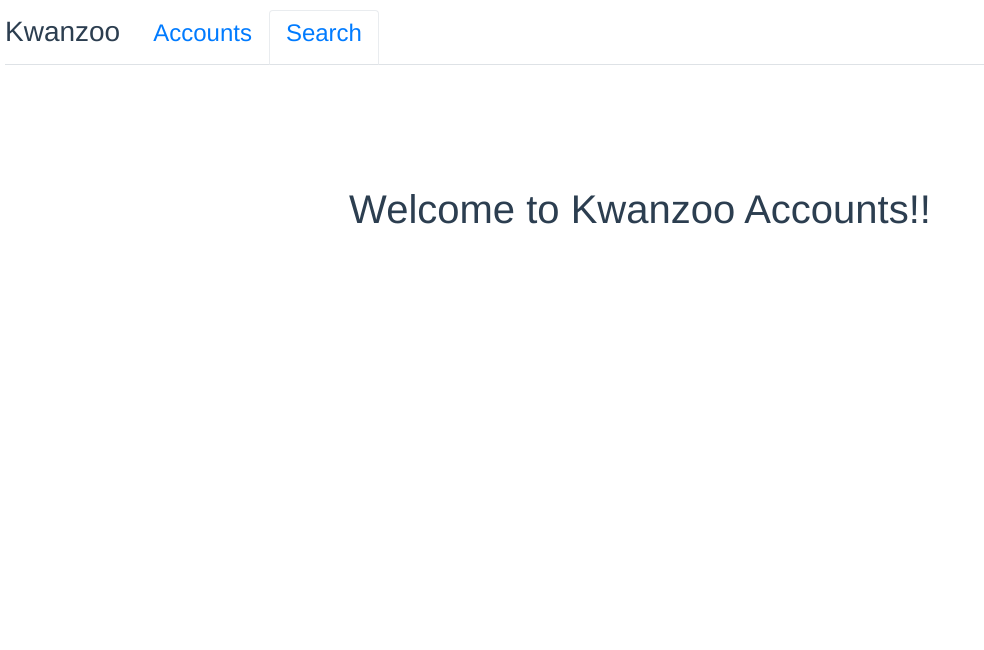
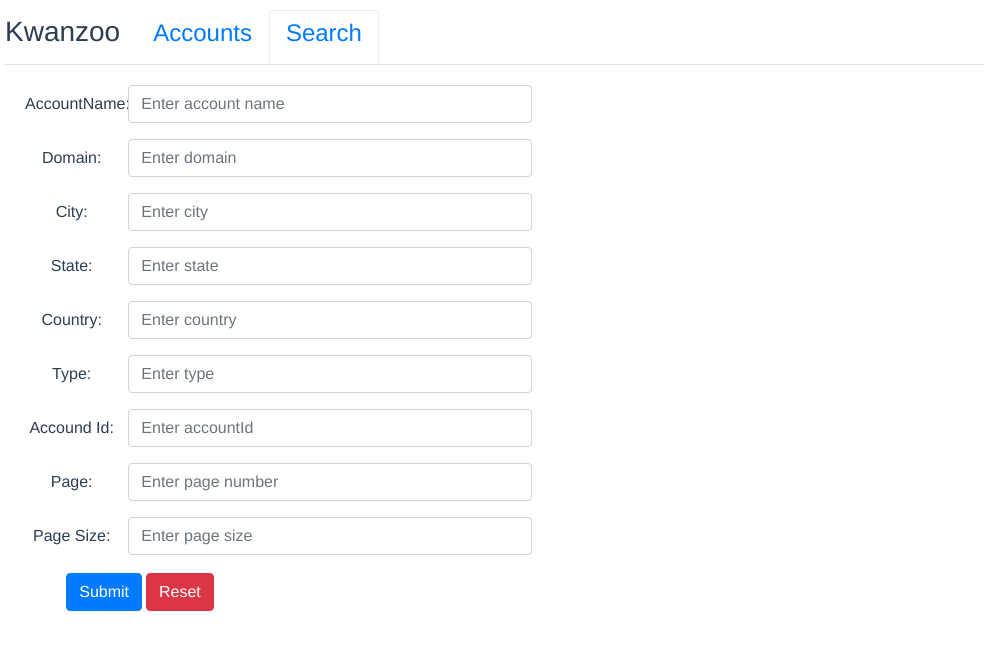
Before and after one commit to rvi857-pm/KZInternGitTutorial, a Vue app in the folder Projects/kz-shiva/accounts/: page / in a window 1280 px wide. Both pictures are taken after a click on the link "Search". Shown: the top 650 px of the page, without its empty margins (0-984 px from the left). Built offline with nearby package versions, Linux system fonts and the light colour scheme.

Commit message:
Add compound search without pagination

```diff
--- a/Projects/kz-shiva/accounts/src/App.vue
+++ b/Projects/kz-shiva/accounts/src/App.vue
@@ -9,9 +9,11 @@
         :items="items"
         :fields="fields"
         :state="state"
+        :updateItems="updateItems"
       />
       <Search v-else
         :state="state"
+        :updatePage="updatePage"
       />
     </div>
   </div>
@@ -37,7 +39,6 @@ export default {
       fields: ['id', 'accountName', 'ipDomain', 'ipGeoCity', 'ipGeoState', 'ipGeoCountry', 'type', 'sfdcAccountId'],
       items:[],
       state:{
-        id: '',
         accountName: '',
         ipDomain: '',
         ipGeoCity: '',
@@ -49,9 +50,14 @@ export default {
     }
   },
   methods:{
+
     updatePage(val){
       this.page = val;
+    },
+    updateItems(data){
+      this.items = data;
     }
+
   }
 }
 </script>
--- a/Projects/kz-shiva/accounts/src/components/Accounts.vue
+++ b/Projects/kz-shiva/accounts/src/components/Accounts.vue
@@ -16,7 +16,8 @@
     props: {
       fields: Array,
       items: Array,
-      state: Object
+      state: Object,
+      updateItems: Function
     },
 
     data () {
@@ -27,7 +28,15 @@
 
     methods: {
       getUrl(){
-
+        let url = "";
+        url += url ? this.state.accountName ? "&name=" + this.state.accountName : "" : this.state.accountName ? "name=" + this.state.accountName : "";
+        url += url ? this.state.ipDomain ? "&domain=" + this.state.ipDomain : "" : this.state.ipDomain ? "domain=" + this.state.ipDomain : "";
+        url += url ? this.state.ipGeoCity ? "&city=" + this.state.ipGeoCity : "" : this.state.ipGeoCity ? "city=" + this.state.ipGeoCity : "";
+        url += url ? this.state.ipGeoState ? "&state=" + this.state.ipGeoState : "" : this.state.ipGeoState ? "state=" + this.state.ipGeoState : "";
+        url += url ? this.state.ipGeoCountry ? "&country=" + this.state.ipGeoCountry : "" : this.state.ipGeoCountry ? "country=" + this.state.ipGeoCountry : "";
+        url += url ? this.state.type ? "&type=" + this.state.type : "" : this.state.type ? "type=" + this.state.type : "";
+        url += url ? this.state.sfdcAccountId ? "&id=" + this.state.sfdcAccountId : "" : this.state.sfdcAccountId ? "id=" + this.state.sfdcAccountId : "";
+        return url;
       }
     },
 
@@ -35,14 +44,16 @@
       let queryUrl = this.getUrl();
       let url = "http://localhost:8080/accounts";
       url += queryUrl ? "?" + queryUrl : "";
+
       axios.get(url)
         .then(res => {
-          this.items = res.data;
+          this.updateItems(res.data);
         })
         .catch(err => {
           console.log(err);
           return [];
         })
+
     }
   }
 </script>
--- a/Projects/kz-shiva/accounts/src/components/Search.vue
+++ b/Projects/kz-shiva/accounts/src/components/Search.vue
@@ -1,20 +1,198 @@
 <template>
-  <div id="header">
-    <h1>
-      Welcome to Kwanzoo Accounts!!
-    </h1>
+  <div id="form">
+    <b-form @submit="onSubmit" @reset="onReset" v-if="show">
+
+      <b-form-group
+				id="input-group-1"
+				label="AccountName:"
+				label-for="input-1"
+				label-cols-lg="1"
+				content-cols-lg="4"
+				label-size="md"
+			>
+        <b-form-input
+					id="input-1"
+					v-model="state.id"
+					placeholder="Enter account name">
+				</b-form-input>
+      </b-form-group>
+
+			<b-form-group
+				id="input-group-2"
+				label="Domain:"
+				label-for="input-2"
+				label-cols-lg="1"
+				content-cols-lg="4"
+				label-size="md"
+			>
+        <b-form-input
+          id="input-2"
+          v-model="state.ipDomain"
+          placeholder="Enter domain"
+        ></b-form-input>
+      </b-form-group>
+
+			<b-form-group
+				id="input-group-3"
+				label="City:"
+				label-for="input-3"
+				label-cols-lg="1"
+				content-cols-lg="4"
+				label-size="md"
+			>
+        <b-form-input
+          id="input-3"
+          v-model="state.ipGeoCity"
+          placeholder="Enter city"
+        ></b-form-input>
+      </b-form-group>
+
+			<b-form-group
+				id="input-group-4"
+				label="State:"
+				label-for="input-4"
+				label-cols-lg="1"
+				content-cols-lg="4"
+				label-size="md"
+				>
+        <b-form-input
+          id="input-4"
+          v-model="state.ipGeoState"
+          placeholder="Enter state"
+        ></b-form-input>
+      </b-form-group>
+
+			<b-form-group
+				id="input-group-5"
+				label="Country:"
+				label-for="input-5"
+				label-cols-lg="1"
+				content-cols-lg="4"
+				label-size="md"
+			>
+        <b-form-input
+          id="input-5"
+          v-model="state.ipGeoCountry"
+          placeholder="Enter country"
+        ></b-form-input>
+      </b-form-group>
+
+			<b-form-group
+				id="input-group-6"
+				label="Type:"
+				label-for="input-6"
+				label-cols-lg="1"
+				content-cols-lg="4"
+				label-size="md"
+			>
+        <b-form-input
+          id="input-6"
+          v-model="state.type"
+          placeholder="Enter type"
+        ></b-form-input>
+      </b-form-group>
+
+			<b-form-group
+				id="input-group-7"
+				label="Accound Id:"
+				label-for="input-7"
+				label-cols-lg="1"
+				content-cols-lg="4"
+				label-size="md"
+			>
+        <b-form-input
+          id="input-7"
+          v-model="state.sfdcAccountId"
+          placeholder="Enter accountId"
+        ></b-form-input>
+      </b-form-group>
+
+			<b-form-group
+				id="input-group-8"
+				label="Page:"
+				label-for="input-8"
+				label-cols-lg="1"
+				content-cols-lg="4"
+				label-size="md"
+			>
+        <b-form-input
+          id="input-8"
+          placeholder="Enter page number"
+        ></b-form-input>
+      </b-form-group>
+
+			<b-form-group
+				id="input-group-9"
+				label="Page Size:"
+				label-for="input-9"
+				label-cols-lg="1"
+				content-cols-lg="4"
+				label-size="md"
+			>
+        <b-form-input
+          id="input-9"
+          placeholder="Enter page size"
+        ></b-form-input>
+      </b-form-group>
+
+    </b-form>
+
+		<b-button id="submit" float type="submit" variant="primary">Submit</b-button>
+    <b-button id="reset" type="reset" variant="danger">Reset</b-button>
+
   </div>
 </template>
 
 <script>
+  export default {
 
-export default {
+    props: {
+			state: Object,
+			updatePage: Function
+		},
 
-}
+    data() {
+      return {
+        show: true
+      }
+    },
+    methods: {
+      onSubmit(event) {
+				event.preventDefault()
+				this.updatePage(1);
+      },
+      onReset(event) {
+        event.preventDefault()
+        // Reset our form values
+				this.state.accountName = ''
+				this.state.ipDomain = ''
+				this.state.ipGeoCity = ''
+				this.state.ipGeoState = ''
+				this.state.ipGeoCountry = ''
+				this.state.type = ''
+				this.state.sfdcAccountId = ''
+        // Trick to reset/clear native browser form validation state
+        this.show = false
+        this.$nextTick(() => {
+          this.show = true
+        })
+      }
+    }
+  }
 </script>
 
 <style>
-#header {
-  margin-top: 120px;
+#form{
+	margin: 20px;
+}
+#submit{
+	margin: 2px;
+	position: relative;
+  right: 500px;
+}
+#reset{
+	margin: 2px;
+	position: relative;
+  right: 500px;
 }
 </style>
```
